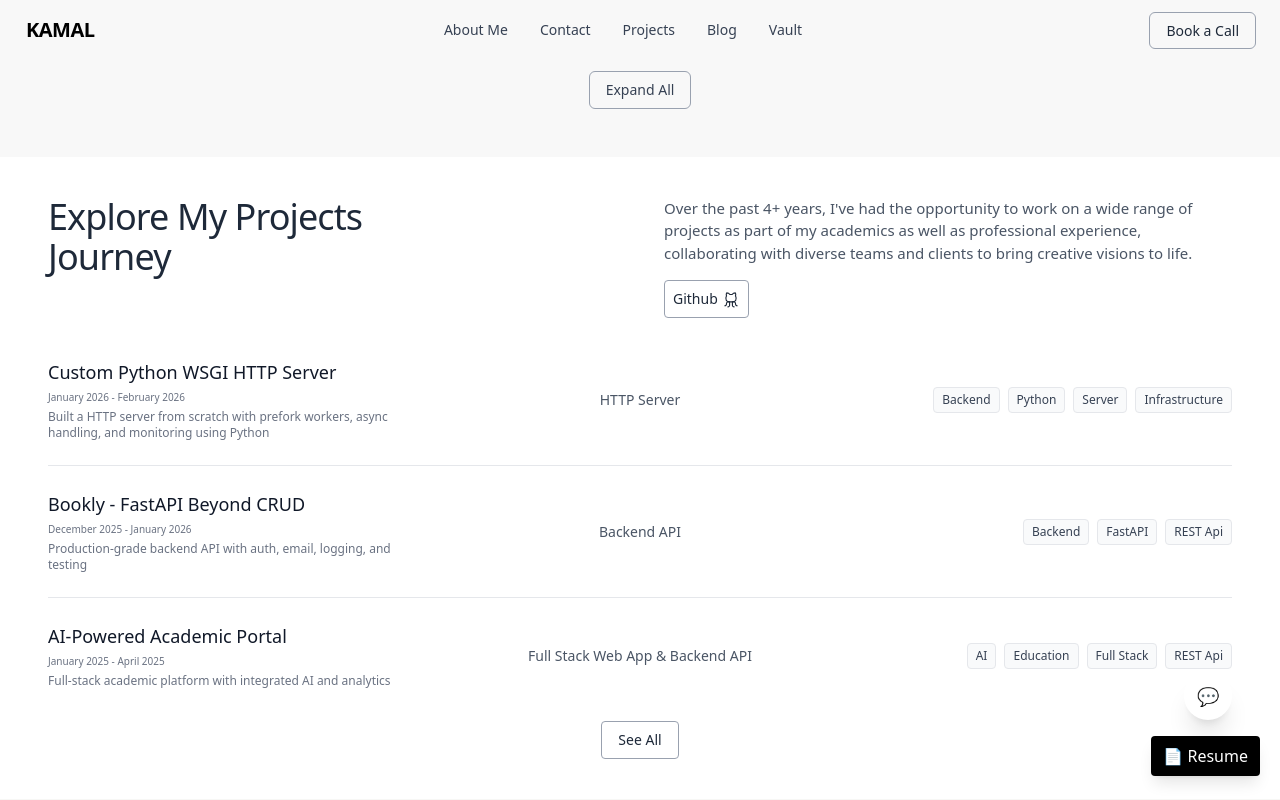
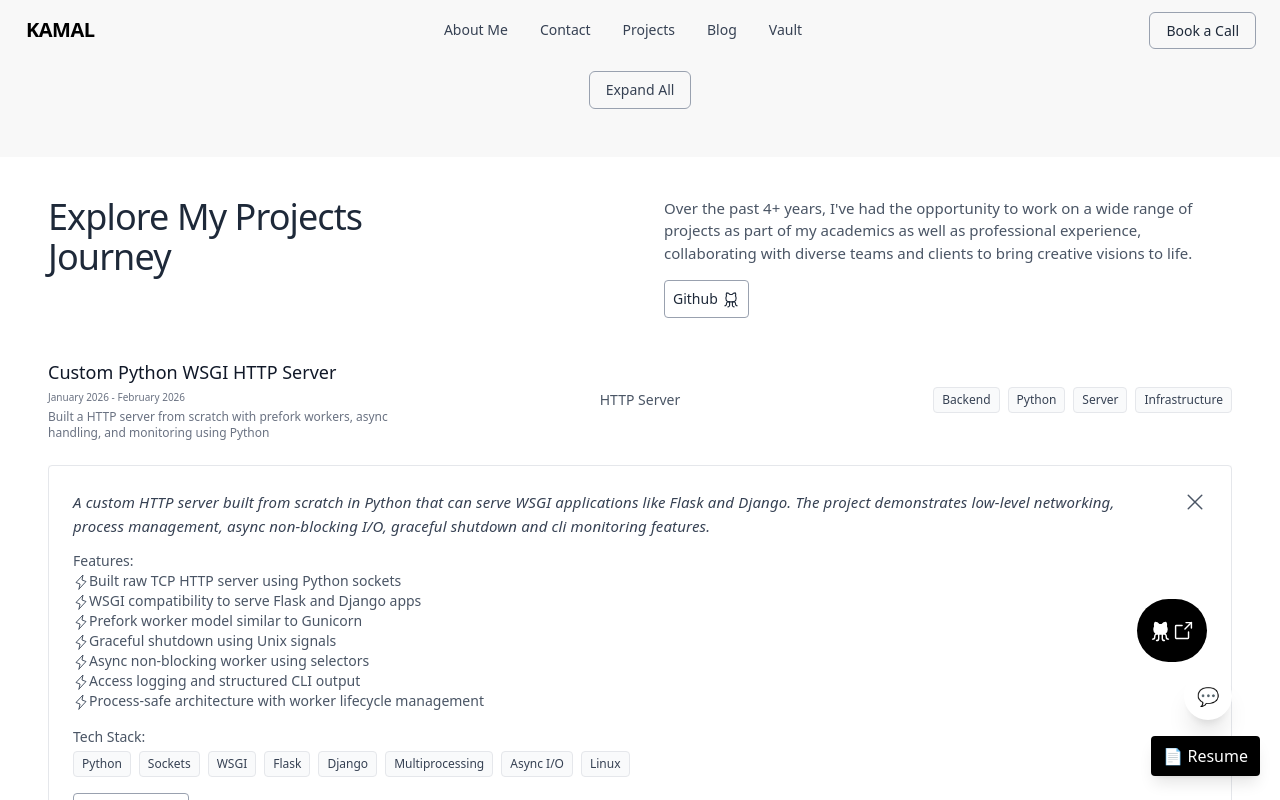
Before and after one commit to kkamal11/kkamal11.github.io, a React (Vite) app: page / in a window 1280 px wide. Both pictures are taken after a click on the element 640 px from the left and 2132 px from the top of the page. Shown: the part 1732-2532 px from the top of the page. Built offline with nearby package versions, Linux system fonts and the light colour scheme.

Commit message:
enhanced-proj-hover

```diff
--- a/src/pages/Projects.tsx
+++ b/src/pages/Projects.tsx
@@ -1,13 +1,15 @@
 import { useState, useEffect } from "react";
 import { NavLink } from "react-router-dom";
 import { GithubGrayButton, GithubGrayButtonRound } from "../components/SocialButtons";
-import { Lightning } from "phosphor-react";
+import { Lightning, X } from "phosphor-react";
 import ImageCard from '../components/PimageCard';
 import { Tag } from "../components/Tag";
 
 type ProjectsSectionProps = {
   showAll?: boolean;
 };
+
+type EventType = React.MouseEvent<HTMLButtonElement>;
 
 type Project = {
     id:string | number,
@@ -40,6 +42,11 @@ export default function ProjectsSection({ showAll = true }: ProjectsSectionProps
 
   const visibleProjects = showAll ? projects : projects.slice(0, 3);
 
+  const closeOpenedProject = (e: EventType) => {
+    e.stopPropagation();
+    setOpenId(0);
+  }
+
   return (
     <section className="bg-white py-10 px-12">
       <div className="max-w-7xl mx-auto">
@@ -69,8 +76,8 @@ export default function ProjectsSection({ showAll = true }: ProjectsSectionProps
               <div
                 key={proj.id}
                 className="py-6"
-                onMouseEnter={() => setOpenId(proj.id)}
-                onMouseLeave={() => setOpenId(0)}
+                onClick={() => setOpenId(proj.id)}
+                // onMouseLeave={() => setOpenId(0)}
               >
                 {/* Row */}
                 <div className="grid grid-cols-1 md:grid-cols-3 items-center gap-6 cursor-pointer group">
@@ -101,7 +108,13 @@ export default function ProjectsSection({ showAll = true }: ProjectsSectionProps
                   <div className="ml-0 bg-white border border-gray-200 rounded p-6 text-sm text-gray-600 shadow-sm">
                         <div className="">
                             <div className="flex flex-col">
-                                <p className="leading-relaxed pb-3 text-gray-700 text-[15px] italic tracking-[0.01em]">{proj.description}</p>
+                                <div className="flex justify-between items-start gap-4 ">
+                                  <p className="leading-relaxed pb-3 text-gray-700 text-[15px] italic tracking-[0.01em]">{proj.description}</p>
+                                  <button
+                                    onClick={(e) => closeOpenedProject(e)}
+                                    className="hover:scale-110 transition-transform hover:text-gray-700"
+                                  ><X size={24} /></button>
+                                </div>
                                 {/* {Feature + img + github btn} */}
                                 <div className="flex flex-col sm:flex-row justify-between items-center">
                                   <div>
```
